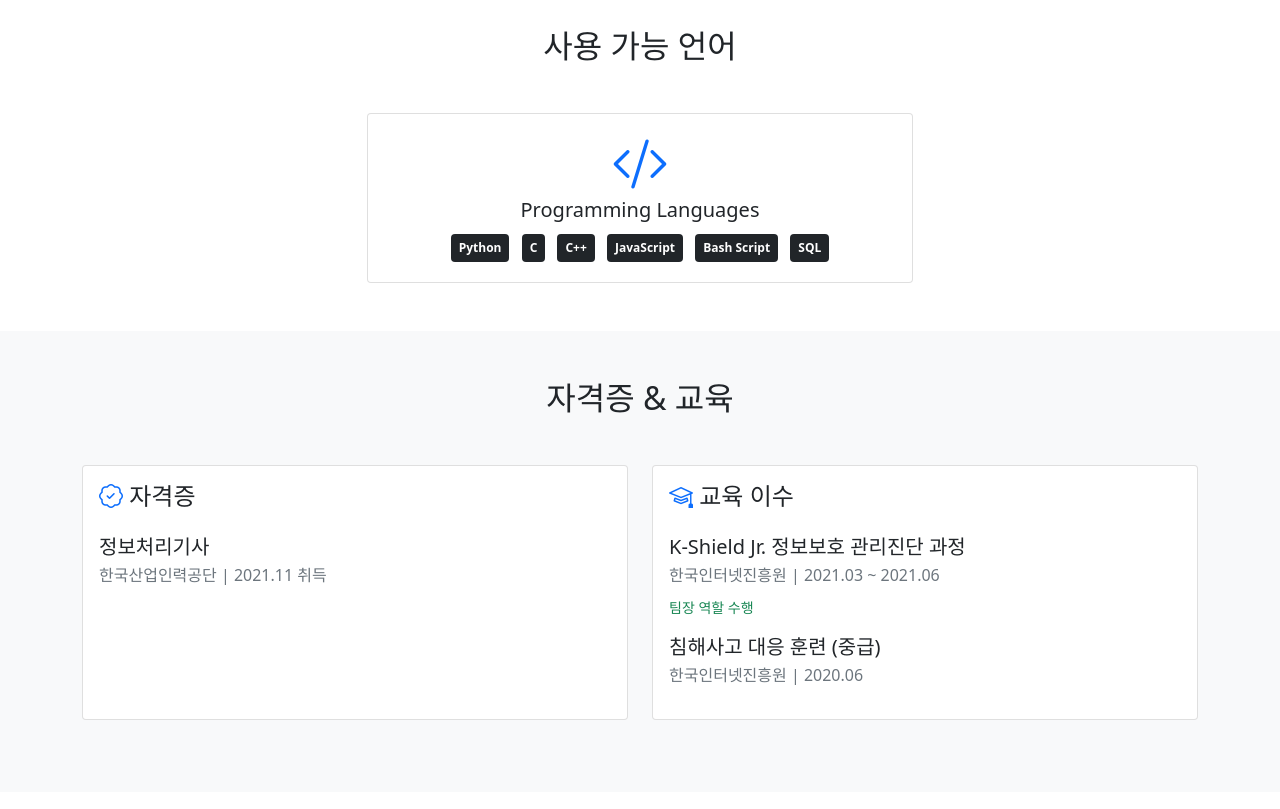
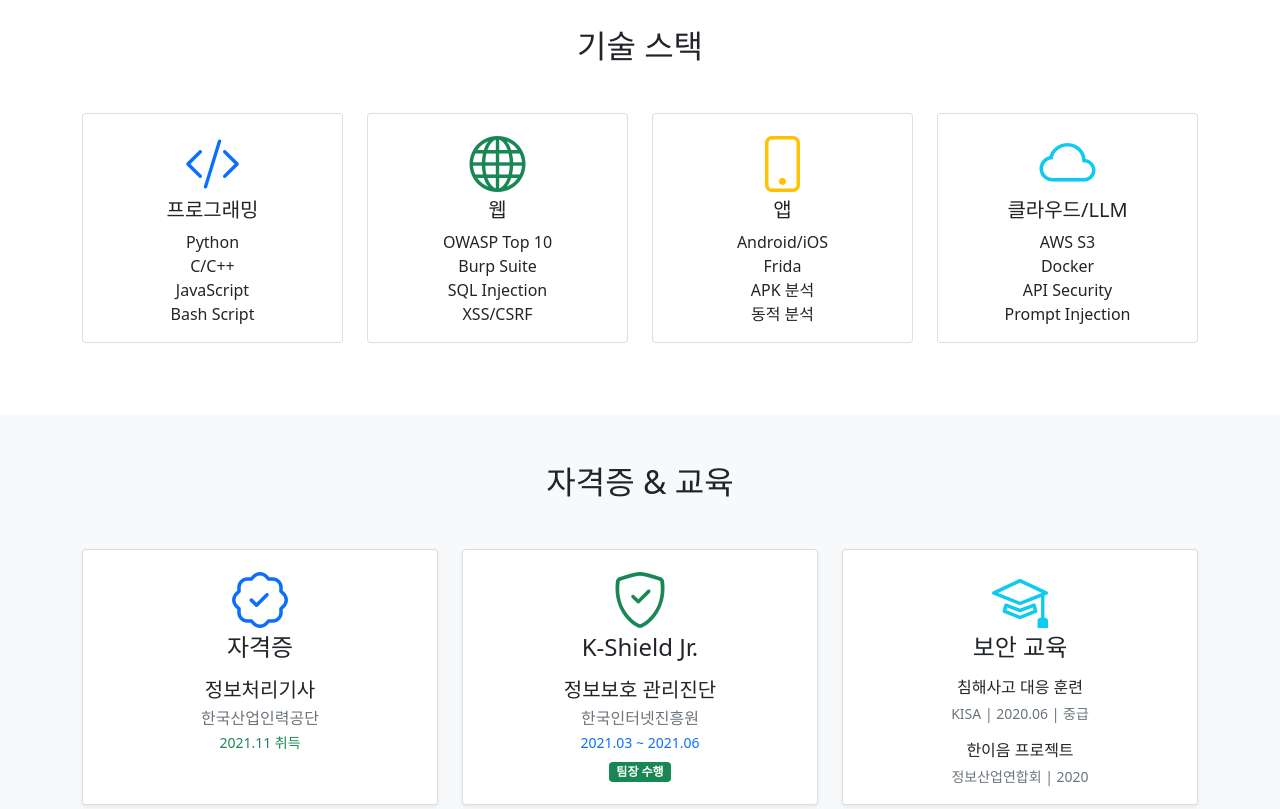
Before and after one commit to CG1-KR/test, a plain HTML site: page index.html in a window 1280 px wide. Shown: the part 3040-3849 px from the top of the page. Drawn offline with nearby package versions, Linux system fonts and the light colour scheme; a script that the page names is missing.

Commit message:
Update index.html

```diff
--- a/index.html
+++ b/index.html
@@ -244,7 +244,7 @@
                                     <h5>대규모 통합보안검증 프로젝트</h5>
                                     <p>K사 그룹의 ITO 통합보안검증 및 모의해킹 진행</p>
                                     <ul>
-                                        <li>신규 취약점 발견 (Unity Command Injection, AWS S3 접근 취약점 등)</li>
+                                        <li>신규 취약점 발견 (Unity Command Injection, AWS S3 접근 취약점, AI Prompt Injection 등)</li>
                                         <li>월별 업무평가 평균 점수 향상 기여</li>
                                         <li>PL 대무 역할 수행</li>
                                     </ul>
@@ -338,22 +338,68 @@
     <!-- 기술 스택 섹션 -->
     <section id="skills" class="py-5">
         <div class="container">
-            <h2 class="text-center mb-5">사용 가능 언어</h2>
-            <div class="row justify-content-center">
+            <h2 class="text-center mb-5">기술 스택</h2>
+            <div class="row">
                 <!-- 프로그래밍 언어 -->
-                <div class="col-lg-6 col-md-8">
+                <div class="col-lg-3 col-md-6 mb-4">
                     <div class="card h-100 text-center skill-card">
                         <div class="card-body">
                             <i class="bi bi-code-slash display-4 text-primary mb-3"></i>
-                            <h5 class="card-title">Programming Languages</h5>
-                            <div class="language-tags">
-                                <span class="badge bg-dark m-1 p-2">Python</span>
-                                <span class="badge bg-dark m-1 p-2">C</span>
-                                <span class="badge bg-dark m-1 p-2">C++</span>
-                                <span class="badge bg-dark m-1 p-2">JavaScript</span>
-                                <span class="badge bg-dark m-1 p-2">Bash Script</span>
-                                <span class="badge bg-dark m-1 p-2">SQL</span>
-                            </div>
+                            <h5 class="card-title">프로그래밍</h5>
+                            <p class="card-text">
+                                Python<br>
+                                C/C++<br>
+                                JavaScript<br>
+                                Bash Script
+                            </p>
+                        </div>
+                    </div>
+                </div>
+
+                <!-- 웹 기술 -->
+                <div class="col-lg-3 col-md-6 mb-4">
+                    <div class="card h-100 text-center skill-card">
+                        <div class="card-body">
+                            <i class="bi bi-globe display-4 text-success mb-3"></i>
+                            <h5 class="card-title">웹</h5>
+                            <p class="card-text">
+                                OWASP Top 10<br>
+                                Burp Suite<br>
+                                SQL Injection<br>
+                                XSS/CSRF
+                            </p>
+                        </div>
+                    </div>
+                </div>
+
+                <!-- 모바일/앱 -->
+                <div class="col-lg-3 col-md-6 mb-4">
+                    <div class="card h-100 text-center skill-card">
+                        <div class="card-body">
+                            <i class="bi bi-phone display-4 text-warning mb-3"></i>
+                            <h5 class="card-title">앱</h5>
+                            <p class="card-text">
+                                Android/iOS<br>
+                                Frida<br>
+                                APK 분석<br>
+                                동적 분석
+                            </p>
+                        </div>
+                    </div>
+                </div>
+
+                <!-- 클라우드/LLM -->
+                <div class="col-lg-3 col-md-6 mb-4">
+                    <div class="card h-100 text-center skill-card">
+                        <div class="card-body">
+                            <i class="bi bi-cloud display-4 text-info mb-3"></i>
+                            <h5 class="card-title">클라우드/LLM</h5>
+                            <p class="card-text">
+                                AWS S3<br>
+                                Docker<br>
+                                API Security<br>
+                                Prompt Injection
+                            </p>
                         </div>
                     </div>
                 </div>
@@ -367,36 +413,52 @@
         <div class="container">
             <h2 class="text-center mb-5">자격증 & 교육</h2>
             <div class="row">
-                <!-- 자격증 -->
-                <div class="col-lg-6 mb-4">
-                    <div class="card h-100">
-                        <div class="card-body">
-                            <h4 class="card-title mb-4">
-                                <i class="bi bi-patch-check text-primary"></i> 자격증
-                            </h4>
-                            <div class="certification-item mb-3">
+                <!-- 자격증 카드 -->
+                <div class="col-lg-4 mb-4">
+                    <div class="card h-100 shadow-sm">
+                        <div class="card-body text-center">
+                            <i class="bi bi-patch-check display-4 text-primary mb-3"></i>
+                            <h4 class="card-title mb-3">자격증</h4>
+                            <div class="certification-badge">
                                 <h5 class="mb-1">정보처리기사</h5>
-                                <p class="text-muted mb-0">한국산업인력공단 | 2021.11 취득</p>
+                                <p class="text-muted mb-0">한국산업인력공단</p>
+                                <small class="text-success">2021.11 취득</small>
                             </div>
                         </div>
                     </div>
                 </div>
 
-                <!-- 교육 이수 -->
-                <div class="col-lg-6 mb-4">
-                    <div class="card h-100">
-                        <div class="card-body">
-                            <h4 class="card-title mb-4">
-                                <i class="bi bi-mortarboard text-primary"></i> 교육 이수
-                            </h4>
-                            <div class="education-item mb-3">
-                                <h5 class="mb-1">K-Shield Jr. 정보보호 관리진단 과정</h5>
-                                <p class="text-muted mb-2">한국인터넷진흥원 | 2021.03 ~ 2021.06</p>
-                                <small class="text-success">팀장 역할 수행</small>
+                <!-- K-Shield Jr. -->
+                <div class="col-lg-4 mb-4">
+                    <div class="card h-100 shadow-sm">
+                        <div class="card-body text-center">
+                            <i class="bi bi-shield-check display-4 text-success mb-3"></i>
+                            <h4 class="card-title mb-3">K-Shield Jr.</h4>
+                            <div class="education-badge">
+                                <h5 class="mb-1">정보보호 관리진단</h5>
+                                <p class="text-muted mb-0">한국인터넷진흥원</p>
+                                <small class="text-primary">2021.03 ~ 2021.06</small><br>
+                                <span class="badge bg-success mt-2">팀장 수행</span>
                             </div>
-                            <div class="education-item mb-3">
-                                <h5 class="mb-1">침해사고 대응 훈련 (중급)</h5>
-                                <p class="text-muted mb-0">한국인터넷진흥원 | 2020.06</p>
+                        </div>
+                    </div>
+                </div>
+
+                <!-- 기타 교육 -->
+                <div class="col-lg-4 mb-4">
+                    <div class="card h-100 shadow-sm">
+                        <div class="card-body text-center">
+                            <i class="bi bi-mortarboard display-4 text-info mb-3"></i>
+                            <h4 class="card-title mb-3">보안 교육</h4>
+                            <div class="education-list">
+                                <div class="mb-3">
+                                    <h6 class="mb-1">침해사고 대응 훈련</h6>
+                                    <small class="text-muted">KISA | 2020.06 | 중급</small>
+                                </div>
+                                <div>
+                                    <h6 class="mb-1">한이음 프로젝트</h6>
+                                    <small class="text-muted">정보산업연합회 | 2020</small>
+                                </div>
                             </div>
                         </div>
                     </div>
```
